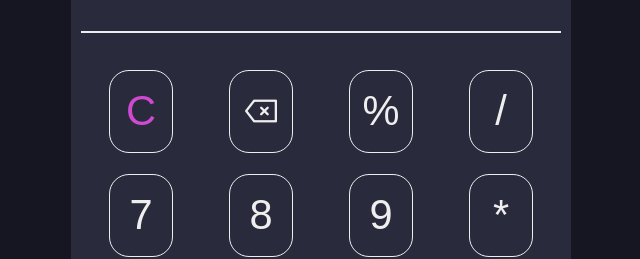
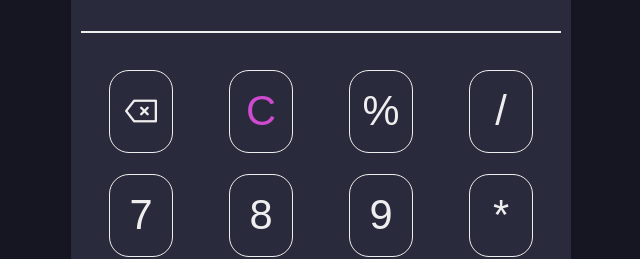
Before and after one commit to Jay035/AltSchool-calculator-web-app, a React (Create React App) app: page / in a window 1280 px wide. Shown: the part 244-503 px from the top of the page, without its empty margins (319-959 px from the left). Built offline with nearby package versions, Linux system fonts and the light colour scheme.

Commit message:
rearranged the position of the backspace and clear buttons

```diff
--- a/src/components/Keypad.jsx
+++ b/src/components/Keypad.jsx
@@ -8,14 +8,14 @@ export default function Keypad() {
   return (
     <div className="keypad">
       <div className="col">
-        <ClearButton />
+        <BackspaceButton />
         <Button label={7} className="number" />
         <Button label={4} className="number" />
         <Button label={1} className="number" />
         <NegativeButton />
       </div>
       <div className="col">
-        <BackspaceButton />
+        <ClearButton />
         <Button label={8} className="number" />
         <Button label={5} className="number" />
         <Button label={2} className="number" />
```
